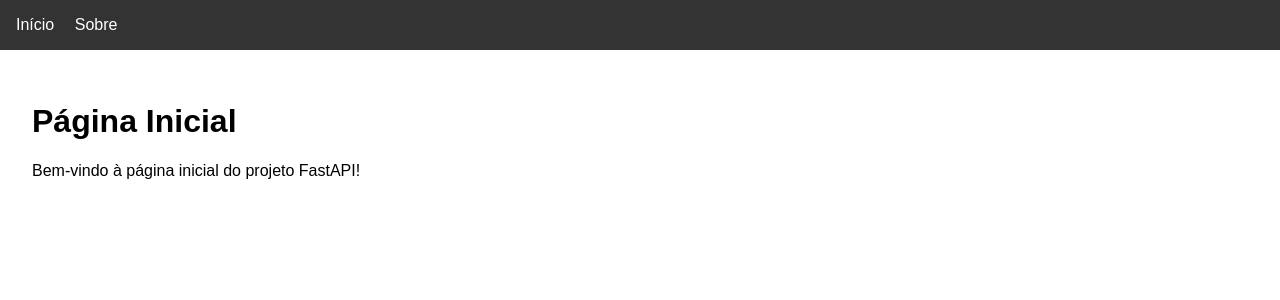
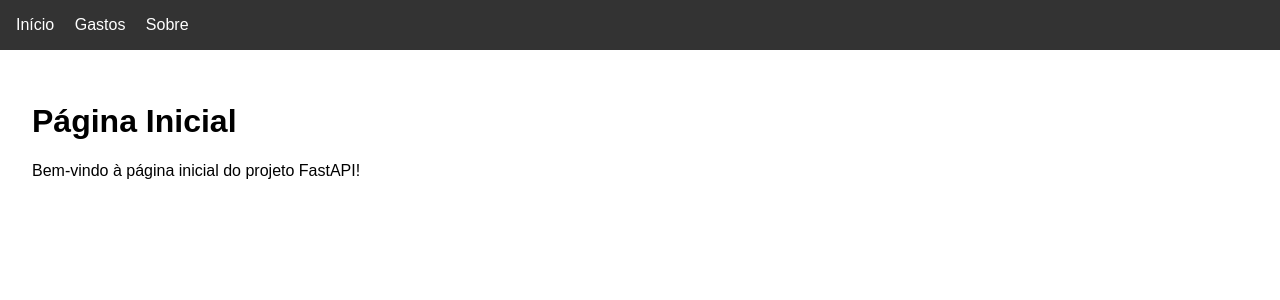
Before and after one commit to cantaruttim/calculadora_pessoal, a FastAPI app: page / in a window 1280 px wide. Shown: the top 300 px of the page. Run offline with FastAPI, Linux system fonts and the light colour scheme.

Commit message:
aba de gastos

```diff
--- a/main.py
+++ b/main.py
@@ -16,13 +16,13 @@ templates = Jinja2Templates(directory=str(BASE_DIR / "templates"))
 async def home(request: Request):
     return templates.TemplateResponse("index.html", {"request": request, "title": "Início"})
 
-@app.get("/", response_class=HTMLResponse)
+@app.get("/gastos", response_class=HTMLResponse)
 async def mostrar_gastos(request: Request):
     lista_gastos = [
         Gastos(dono="Matheus", cartao="5256", vigencia="Mar-2025", valor=11.90),
         Gastos(dono="Gabriella", cartao="4897", vigencia="Mar-2025", valor=45.00),
     ]
-    return templates.TemplateResponse("index.html", {
+    return templates.TemplateResponse("gastos.html", {
         "request": request,
         "gastos": lista_gastos
     })
--- a/templates/base.html
+++ b/templates/base.html
@@ -25,6 +25,7 @@
 <body>
     <div class="navbar">
         <a href="/">Início</a>
+        <a href="/gastos">Gastos</a>
         <a href="/sobre">Sobre</a>
     </div>
     <div class="content">
```
